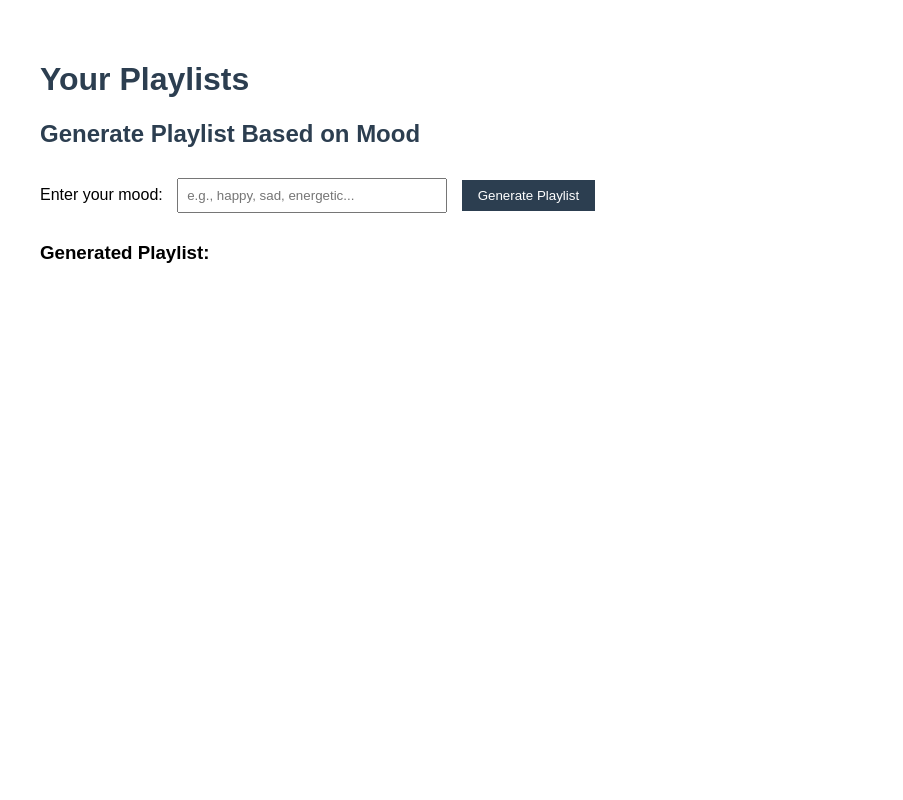
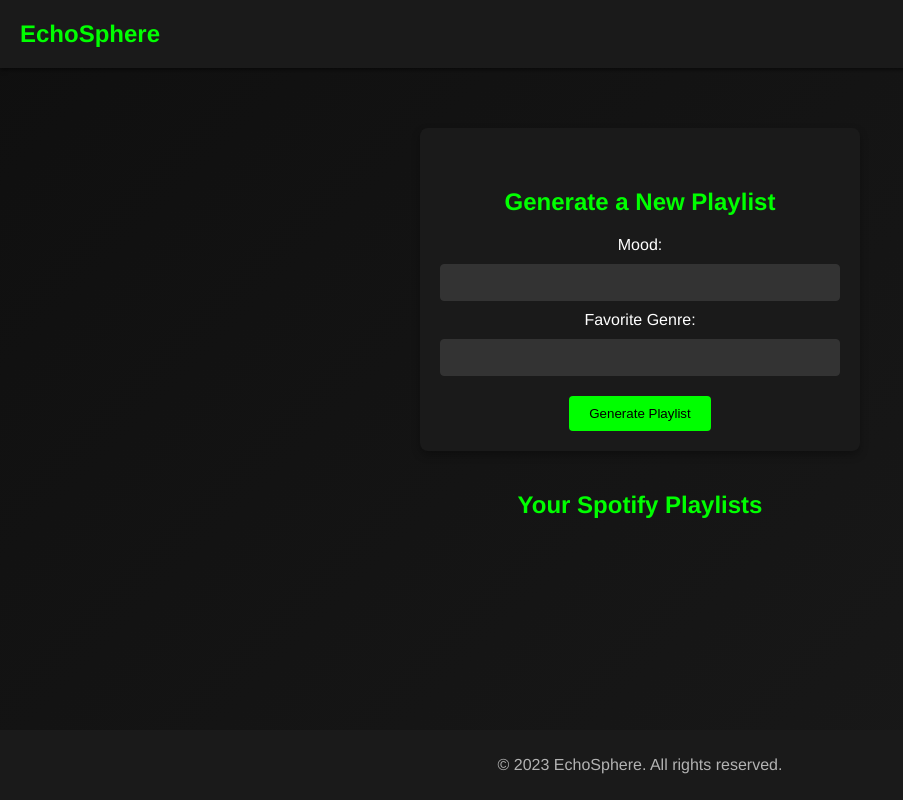
Before and after one commit to nk2105/EchoSphere, a Flask app: template src/templates/playlists.html in a window 1280 px wide. Shown: the whole page, without its empty margins (0-903 px from the left). Run offline with Flask 2, Linux system fonts and the light colour scheme; the template is opened without the code that fills it, so the values that code supplies are empty.

Commit message:
modified

```diff
--- a/src/app.py
+++ b/src/app.py
@@ -2,7 +2,15 @@ import os
 from flask import Flask, request, redirect, session, url_for, render_template, jsonify
 from spotipy import Spotify
 from spotipy.oauth2 import SpotifyOAuth
-from ollama import chat, ChatResponse
+from spotipy.exceptions import SpotifyException
+from mistralai import Mistral  # Replace with actual MistralAI client import
+
+api_key = os.environ["MISTRAL_API_KEY"]
+spotify_client_id = os.environ["SPOTIFY_CLIENT_ID"]
+spotify_client_secret = os.environ["SPOTIFY_CLIENT_SECRET"]
+model = "mistral-large-latest"
+
+client = Mistral(api_key=api_key)  # Initialize your MistralAI client
 
 app = Flask(__name__)
 
@@ -10,11 +18,11 @@ app = Flask(__name__)
 app.secret_key = os.urandom(24)
 app.config['SESSION_COOKIE_NAME'] = 'spotify_session'
 
-scope = 'user-library-read user-top-read playlist-modify-private playlist-modify-public'
+scope = 'user-library-read user-top-read playlist-modify-private playlist-modify-public user-read-recently-played'
 
 sp_oauth = SpotifyOAuth(
-    client_id="f4641d2910514ecd8ea3512dd56acf19",
-    client_secret="fc6386b44b2a4ab2bbd77fd0314b5b97",
+    client_id=spotify_client_id,
+    client_secret=spotify_client_secret,
     redirect_uri="http://localhost:8888/callback",
     scope=scope
 )
@@ -69,22 +77,33 @@ def top_tracks():
 
     return "Top tracks processed"
 
+def detect_genre_of_songs(song_list):
+    genre_detection_prompt = f"Detect the genre for the following songs:\n" + "\n".join(song_list)
+    mistralai_response = client.chat.complete(
+        model=model,
+        messages=[{'role': 'user', 'content': genre_detection_prompt}]
+    )
+    genres = mistralai_response.choices[0].message.content.split('\n')
+    return genres
+
 @app.route('/generate_playlist', methods=['POST'])
 def generate_playlist():
     user_input = request.json.get("mood")
     favorite_genre = request.json.get("favorite_genre")
 
     # Get the song suggestions from Ollama
-    ollama_response = chat(model='mistral', messages=[
-        {'role': 'user', 'content': f'Suggest me at least 25 songs for the mood "{user_input}" with a STRICT focus on the {favorite_genre} genre.'},
-    ])
+    ollama_response = client.chat.complete(
+        model=model,
+        messages=[{'role': 'user',
+                   'content': f'Suggest me at least 25 songs for the mood "{user_input}" with a STRICT focus on the {favorite_genre} genre. Without any Comments or Lyrics. Make a list'}]
+    )
 
-    if 'message' in ollama_response and ollama_response['message']:
-        spotify_query = ollama_response['message']['content']
-    else:
-        return {'error': 'Ollama response format is incorrect or no choices found.'}, 400
+    print(ollama_response.choices[0].message.content)  # Debugging line to check the full response
 
-    song_list = [line.strip().split('"')[1] for line in spotify_query.split('\n') if '"' in line]
+    song_list_raw = ollama_response.choices[0].message.content
+    # Split the songs based on the number, which is prefixed with "1.", "2.", etc.
+    song_list = [line.split('. ', 1)[1] for line in song_list_raw.split('\n') if '. ' in line]
+    print(f"Extracted song list: {song_list}")
 
     # Get the user's access token and authenticate with Spotify
     token_info = session.get('token_info', None)
@@ -101,24 +120,19 @@ def generate_playlist():
     playlist_tracks = []
 
     for song in song_list:
-        # Search for each song in Spotify
+        print(f"Searching for: {song}")
         results = sp.search(q=song, type='track', limit=1)
-
         if results['tracks']['items']:
             track_id = results['tracks']['items'][0]['id']
             playlist_tracks.append(track_id)
-        else:
-            print(f"Track not found for: {song}")
 
-    # If no tracks were found, return an error
-    if not playlist_tracks:
-        return {'error': 'No tracks found for the mood.'}, 404
+    # Add tracks to the new playlist
+    sp.user_playlist_add_tracks(user['id'], new_playlist['id'], playlist_tracks)
+    print(f"Playlist '{playlist_name}' created successfully with {len(playlist_tracks)} tracks.")
 
-    # Add the found tracks to the new playlist
-    sp.playlist_add_items(new_playlist['id'], playlist_tracks)
-
-    return jsonify({'message': 'Playlist created and tracks added!', 'playlist_url': new_playlist['external_urls']['spotify']})
-
+    # Return the playlist URL for redirection
+    playlist_url = new_playlist['external_urls']['spotify']
+    return jsonify({"message": "Playlist created successfully", "playlist_url": playlist_url})
 
 if __name__ == '__main__':
-    app.run(port=8888)
+    app.run(port=8888, debug=True)
--- a/src/requirements.txt
+++ b/src/requirements.txt
@@ -1,3 +1,4 @@
-Flask==2.0.3
+Flask==2.1.0
 gunicorn==20.1.0
 spotipy==2.19.0
+werkzeug==2.0.1
--- a/src/templates/playlists.html
+++ b/src/templates/playlists.html
@@ -6,114 +6,188 @@
     <title>Your Spotify Playlists</title>
     <style>
         body {
-            font-family: Arial, sans-serif;
-            margin: 20px;
-            padding: 20px;
+            font-family: 'Helvetica Neue', Arial, sans-serif;
+            margin: 0;
+            padding: 0;
+            background: linear-gradient(135deg, #0f0f0f, #1a1a1a);
+            color: #fff;
+            display: flex;
+            flex-direction: column;
+            min-height: 100vh;
         }
 
-        h1, h2 {
-            color: #2c3e50;
+        .container {
+            max-width: 1200px;
+            margin: 0 auto;
+            padding: 20px;
+            flex: 1;
+        }
+
+        .header {
+            display: flex;
+            justify-content: space-between;
+            align-items: center;
+            padding: 20px;
+            background-color: #1a1a1a;
+            box-shadow: 0 2px 4px rgba(0, 0, 0, 0.5);
+        }
+
+        .header h1 {
+            color: #00ff00;
+            font-size: 1.5em;
+            margin: 0;
+        }
+
+        h2 {
+            color: #00ff00;
+            text-align: center;
+            margin-top: 40px;
+        }
+
+        .form-container {
+            background-color: #1a1a1a;
+            border-radius: 8px;
+            box-shadow: 0 4px 8px rgba(0, 0, 0, 0.3);
+            margin: 40px auto;
+            padding: 20px;
+            max-width: 400px;
+            text-align: center;
         }
 
         input[type="text"] {
-            padding: 8px;
-            margin: 10px;
-            width: 250px;
+            padding: 10px;
+            margin: 10px 0;
+            width: calc(100% - 22px);
+            border: 1px solid #333;
+            border-radius: 4px;
+            background-color: #333;
+            color: #fff;
         }
 
         button {
-            padding: 8px 16px;
-            background-color: #2c3e50;
-            color: white;
+            padding: 10px 20px;
+            background-color: #00ff00;
+            color: rgb(0, 0, 0);
             border: none;
+            border-radius: 4px;
             cursor: pointer;
+            margin-top: 10px;
+            transition: background-color 0.3s, transform 0.3s;
         }
 
         button:hover {
-            background-color: #34495e;
+            background-color: #00cc00;
+            transform: scale(1.05);
         }
 
-        ul {
-            list-style-type: none;
+        .playlists {
+            display: flex;
+            flex-wrap: wrap;
+            justify-content: space-around;
+            margin-top: 20px;
         }
 
-        li {
-            padding: 8px;
-            margin-bottom: 5px;
-            background-color: #ecf0f1;
+        .playlist {
+            background-color: #1a1a1a;
+            border-radius: 8px;
+            box-shadow: 0 4px 8px rgba(0, 0, 0, 0.3);
+            margin: 10px;
+            padding: 15px;
+            width: 200px;
+            text-align: center;
+            transition: transform 0.3s, box-shadow 0.3s;
         }
 
-        a {
-            text-decoration: none;
-            color: #3498db;
+        .playlist:hover {
+            transform: scale(1.05);
+            box-shadow: 0 8px 16px rgba(0, 0, 0, 0.5);
         }
 
-        a:hover {
-            text-decoration: underline;
+        .playlist img {
+            width: 100%;
+            border-radius: 8px;
+        }
+
+        .playlist h2 {
+            font-size: 1.2em;
+            margin: 10px 0;
+        }
+
+        .playlist p {
+            font-size: 0.9em;
+            color: #b3b3b3;
+        }
+
+        .playlist a {
+            text-decoration: none;
+            color: inherit;
+        }
+
+        .footer {
+            background-color: #1a1a1a;
+            padding: 10px;
+            text-align: center;
+            color: #b3b3b3;
         }
     </style>
 </head>
 <body>
-    <h1>Your Playlists</h1>
+    <div class="header">
+        <h1>EchoSphere</h1>
+    </div>
+    <div class="container">
+        <div class="form-container">
+            <h2>Generate a New Playlist</h2>
+            <form id="generate-playlist-form">
+                <label for="mood">Mood:</label>
+                <input type="text" id="mood" name="mood" required>
 
-    <!-- Display Spotify playlists -->
-    <ul>
-        {% for playlist in playlists %}
-            <li>
-                <a href="{{ playlist.external_urls.spotify }}" target="_blank">{{ playlist.name }}</a>
-            </li>
-        {% endfor %}
-    </ul>
+                <label for="favorite_genre">Favorite Genre:</label>
+                <input type="text" id="favorite_genre" name="favorite_genre" required>
 
-    <!-- Mood-based Playlist Generator -->
-    <h2>Generate Playlist Based on Mood</h2>
-    <form id="moodForm" action="{{ url_for('generate_playlist') }}" method="post">
-        <label for="mood">Enter your mood:</label>
-        <input type="text" id="mood" name="mood" placeholder="e.g., happy, sad, energetic..." required>
-        <button type="submit">Generate Playlist</button>
-    </form>
+                <button type="submit">Generate Playlist</button>
+            </form>
+        </div>
 
-    <h3>Generated Playlist:</h3>
-    <ul id="generatedPlaylist">
-        <!-- Generated playlist will be displayed here -->
-    </ul>
+        <h2>Your Spotify Playlists</h2>
+        <div class="playlists">
+            {% for playlist in playlists %}
+                <a href="{{ playlist.external_urls.spotify }}" target="_blank" class="playlist">
+                    {% if playlist.images and playlist.images[0] %}
+                        <img src="{{ playlist.images[0].url }}" alt="{{ playlist.name }}">
+                    {% else %}
+                        <img src="default_playlist_image_url" alt="{{ playlist.name }}"> <!-- Replace with a default image URL -->
+                    {% endif %}
+                    <h2>{{ playlist.name }}</h2>
+                    <p>Tracks: {{ playlist.tracks.total }}</p>
+                </a>
+            {% endfor %}
+        </div>
+    </div>
+    <div class="footer">
+        <p>&copy; 2023 EchoSphere. All rights reserved.</p>
+    </div>
 
     <script>
-        // Handle form submission for mood-based playlist generation
-        document.getElementById('moodForm').addEventListener('submit', function(event) {
+        document.getElementById('generate-playlist-form').addEventListener('submit', function(event) {
             event.preventDefault();
+
             const mood = document.getElementById('mood').value;
+            const favorite_genre = document.getElementById('favorite_genre').value;
 
             fetch('/generate_playlist', {
                 method: 'POST',
                 headers: {
                     'Content-Type': 'application/json'
                 },
-                body: JSON.stringify({ mood: mood })
+                body: JSON.stringify({ mood: mood, favorite_genre: favorite_genre })
             })
             .then(response => response.json())
             .then(data => {
-                const playlistContainer = document.getElementById('generatedPlaylist');
-                playlistContainer.innerHTML = ''; // Clear previous results
-                if (data.playlist) {
-                    data.playlist.forEach(track => {
-                        const listItem = document.createElement('li');
-                        listItem.textContent = track.name;
-                        const link = document.createElement('a');
-                        link.href = track.url;
-                        link.textContent = 'Listen on Spotify';
-                        listItem.appendChild(link);
-                        playlistContainer.appendChild(listItem);
-                    });
-                } else if (data.message) {
-                    playlistContainer.innerHTML = `<li><a href="${data.playlist_url}" target="_blank">${data.message}</a></li>`;
-                } else {
-                    playlistContainer.innerHTML = '<li>No tracks found for this mood.</li>';
-                }
+                alert(data.message);
+                window.open(data.playlist_url, '_blank');
             })
-            .catch(error => {
-                console.error('Error generating playlist:', error);
-            });
+            .catch(error => console.error('Error:', error));
         });
     </script>
 </body>
```
Also changed, not shown: src/lest_llm.py (+17 -9 lines), 1 other file.
